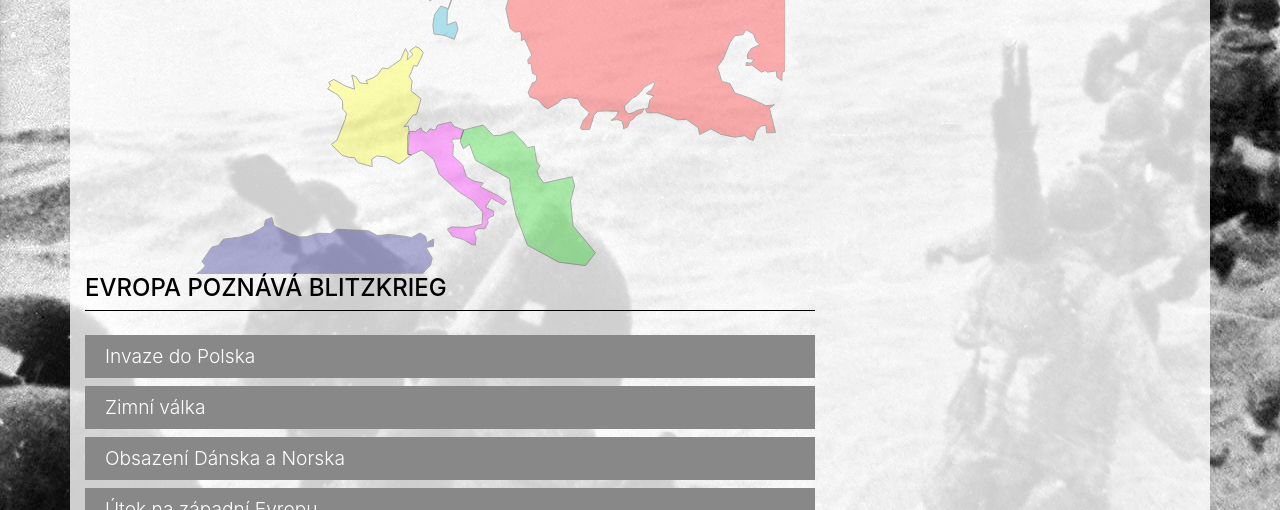
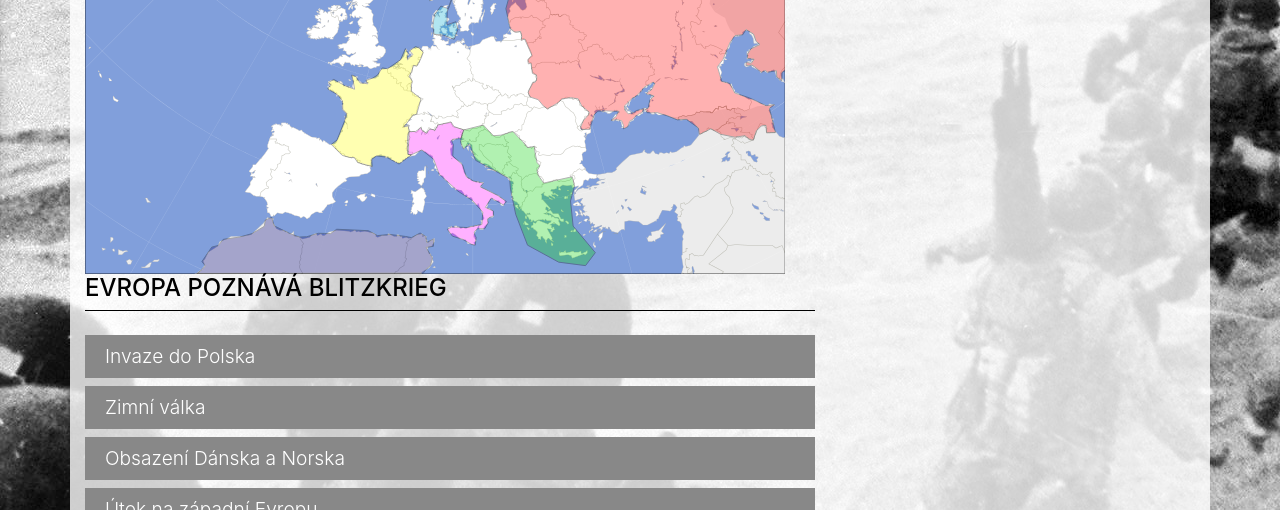
Before and after one commit to it1727/vyukovastranka, a plain HTML site: page index.html in a window 1280 px wide. Shown: the part 590-1100 px from the top of the page. Drawn offline with nearby package versions, Linux system fonts and the light colour scheme.

Commit message:
Update index.html

```diff
--- a/index.html
+++ b/index.html
@@ -25,7 +25,7 @@
             <div class="row pb-5 pt-5 content">
                 <div class="col-sm-12 col-md-8">
                     <svg width="700" height="545" version="1.1" viewBox="0 0 700 545" xmlns="http://www.w3.org/2000/svg" xmlns:xlink="http://www.w3.org/1999/xlink">
-                        <image width="700" height="545" preserveAspectRatio="none" xlink:href="file:Europe_polar_stereographic_Caucasus_Urals_boundary3.svg.png"
+                        <image width="700" height="545" preserveAspectRatio="none" xlink:href="Europe_polar_stereographic_Caucasus_Urals_boundary3.svg.png"
                         />
                         <g stroke="#000" stroke-width="1px">
                             <path
```
